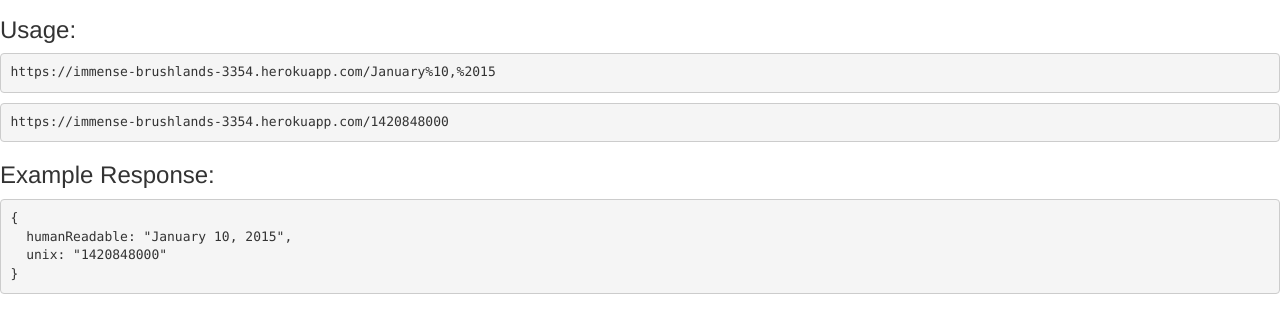
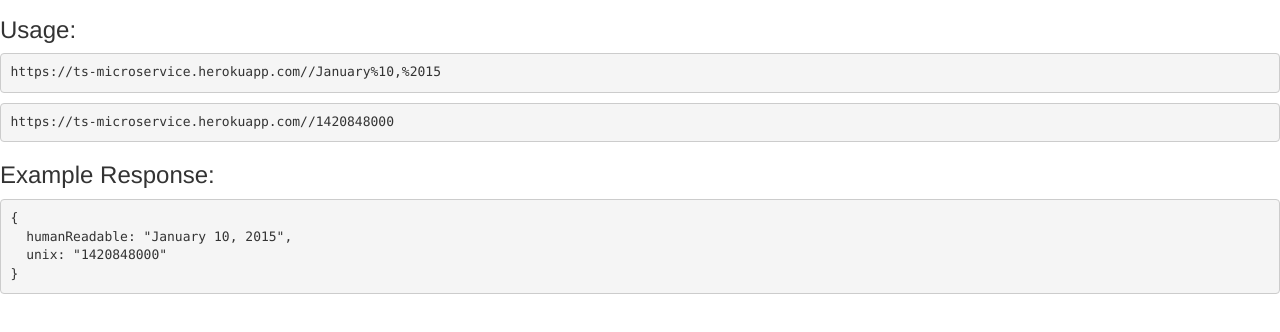
Before and after one commit to Mandalol/timestamp-api, a website: page index.html in a window 1280 px wide. Shown: the part 206-538 px from the top of the page. Drawn offline with nearby package versions, Linux system fonts and the light colour scheme.

Commit message:
revision

```diff
--- a/index.html
+++ b/index.html
@@ -17,8 +17,8 @@
         as both. If the input is neither it will return <code>null</code> values.
       </p>
       <h3>Usage:</h3>
-      <pre>https://immense-brushlands-3354.herokuapp.com/January%10,%2015</pre>
-      <pre>https://immense-brushlands-3354.herokuapp.com/1420848000</pre>
+      <pre>https://ts-microservice.herokuapp.com//January%10,%2015</pre>
+      <pre>https://ts-microservice.herokuapp.com//1420848000</pre>
       <h3>Example Response:</h3>
 <pre>{
   humanReadable: "January 10, 2015",
```
